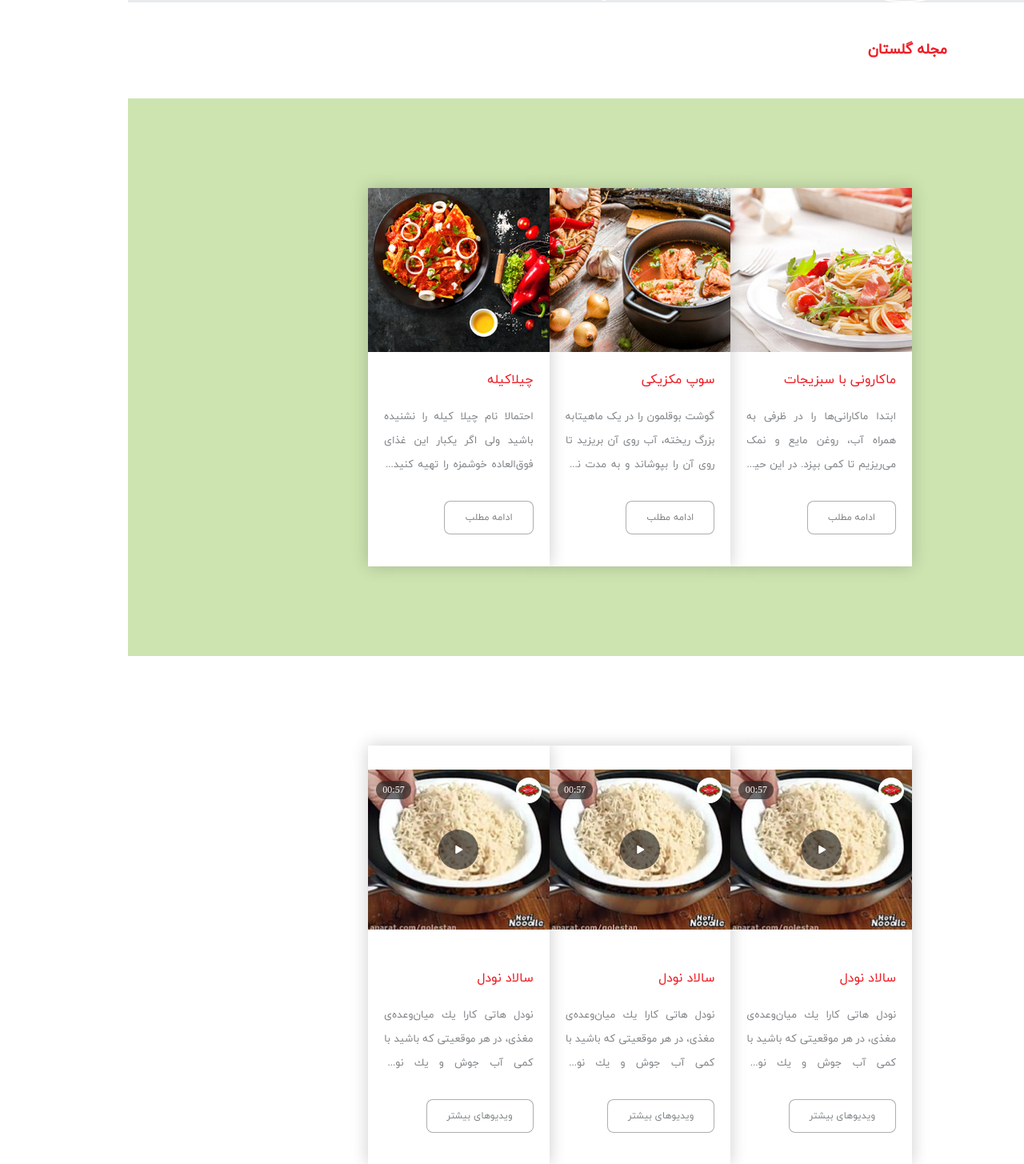
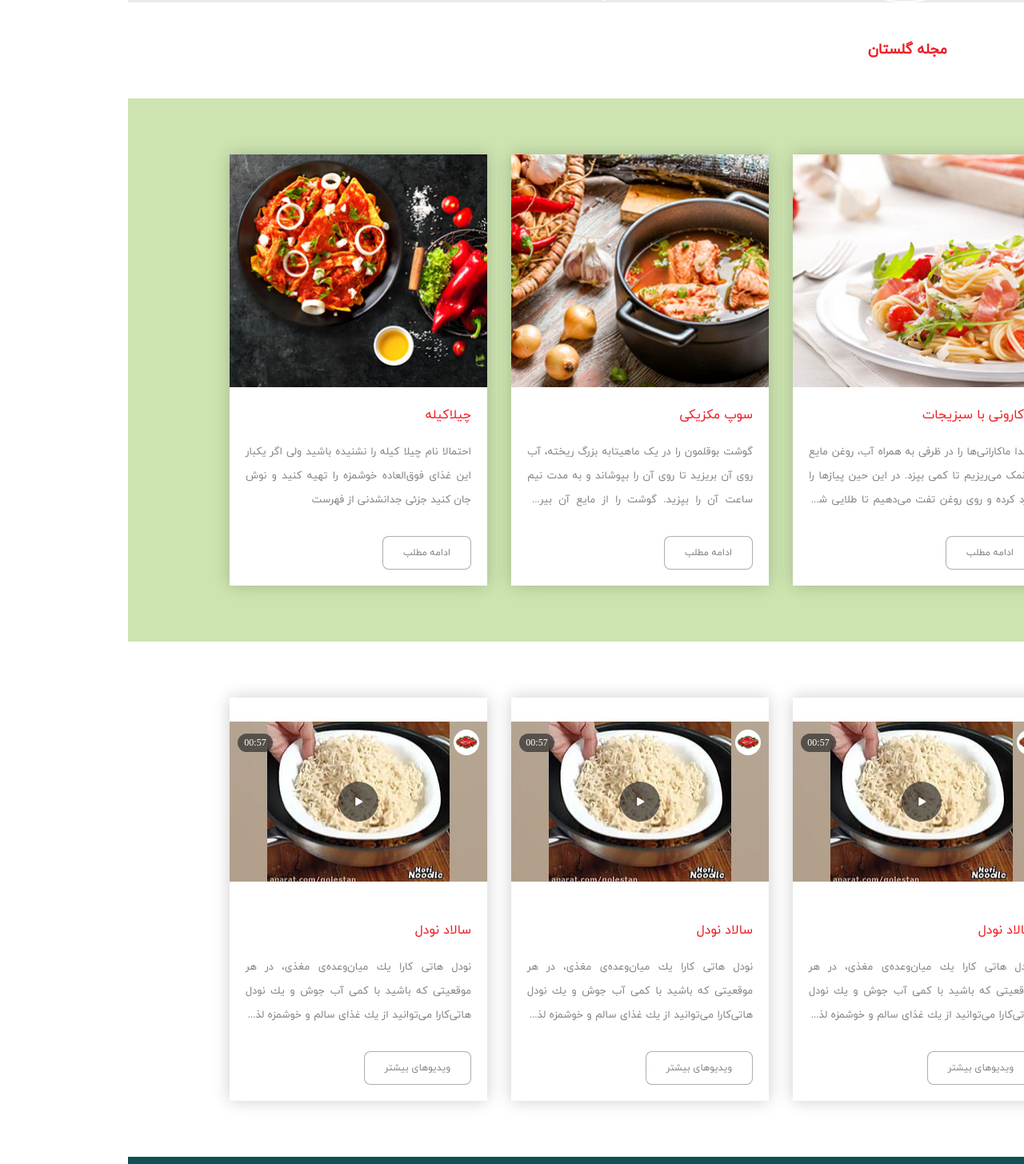
Before and after one commit to ghorbani7628-ui/golestan-web2-project, a plain HTML site: page index.html in a window 1280 px wide. Shown: the part 4997-6452 px from the top of the page at 80% size. Drawn offline with Linux system fonts and the light colour scheme.

Commit message:
add flex-flow

```diff
--- a/src/css/main.css
+++ b/src/css/main.css
@@ -364,6 +364,7 @@
     }
     .banner img{
         width: 100%;
+        height: 100%;
         object-fit: cover;
     }
     .banner-name{
@@ -462,16 +463,17 @@
     .magazine{
         width: 100%;
         background-color: #CDE4B0;
-        padding: 20px;
-        display: block;
-        justify-content: space-between;
+        display: flex;
+        flex-flow: column wrap;
+        justify-content: center;
+        align-items: center;
+        gap: 20px;
+        padding: 70px;
     }
     .magazine-item{
         width: 322px;
         background-color: white;
         box-shadow: 0 0 20px rgba(0,0,0,0.2);
-        margin: 25px auto;
-        padding-bottom: 20px;
     }
     .magazine-item img{
         width: 100%;
@@ -519,9 +521,12 @@
     }
     .magazine-video{
         width: 100%;
-        padding: 20px;
-        display: block;
-        justify-content: space-between;
+        display: flex;
+        flex-flow: column wrap;
+        justify-content: center;
+        align-items: center;
+        gap: 20px;
+        padding: 70px;
     }
     .magazine-item-video{
         width: 100%;
@@ -775,7 +780,7 @@
         height: 105px;
         position: absolute;
         top: 50%;
-        right: 200px;
+        right: 10%;
     }
     .menu{
         width: 80%;
@@ -1249,9 +1254,11 @@
     .magazine{
         width: 100%;
         background-color: #CDE4B0;
-        padding: 87px 300px;
         display: flex;
-        justify-content: space-between;
+        flex-flow: row wrap;
+        gap: 30px;
+        justify-content: center;
+        align-items: center;
     }
     .magazine-item{
         width: 322px;
@@ -1304,9 +1311,12 @@
     }
     .magazine-video{
         width: 100%;
-        padding: 87px 300px;
+        padding: 70px;
         display: flex;
-        justify-content: space-between;
+        flex-flow: row wrap;
+        gap: 30px;
+        justify-content: center;
+        align-items: center;
     }
     .magazine-item-video{
         width: 100%;
```
Also changed, not shown: package.json (deleted, +0 -17 lines), index.html (indentation only), 2 other files.
